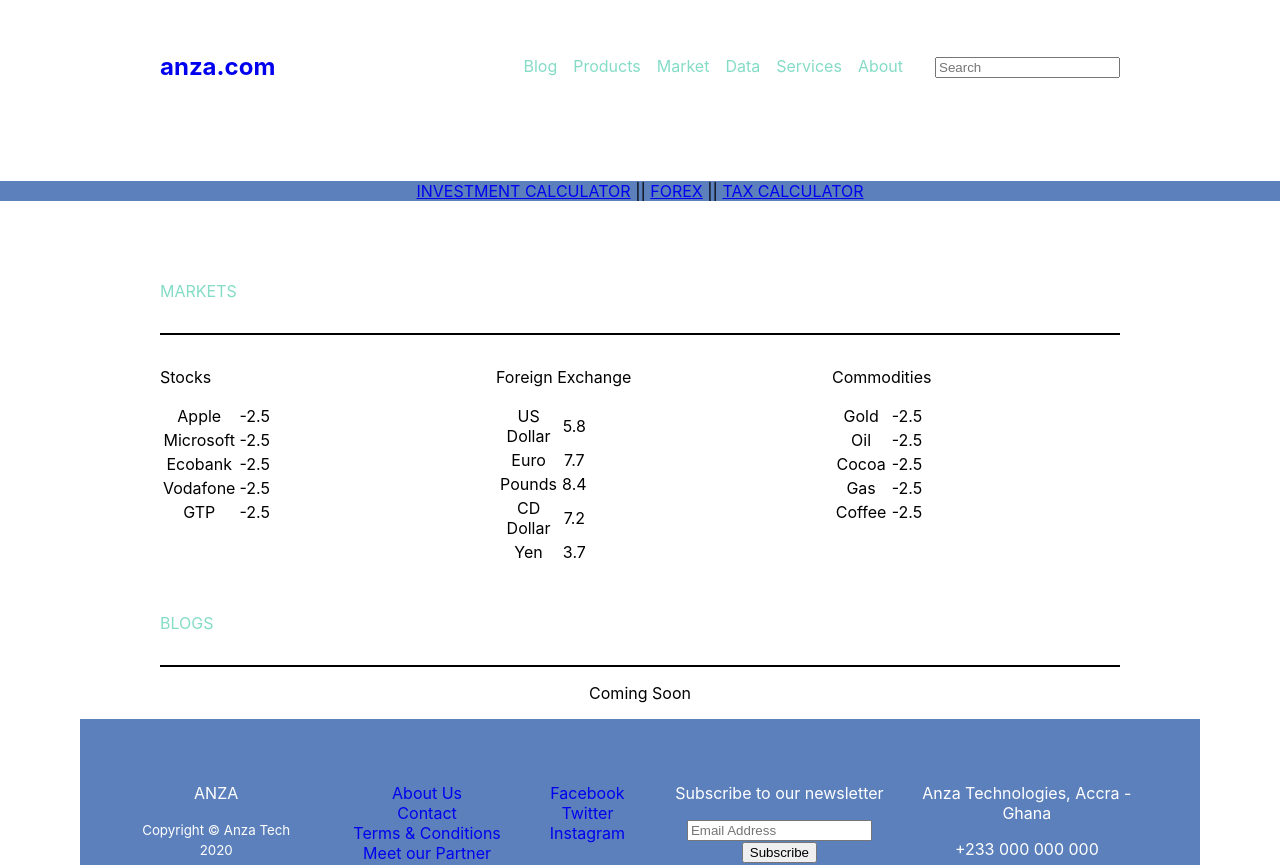
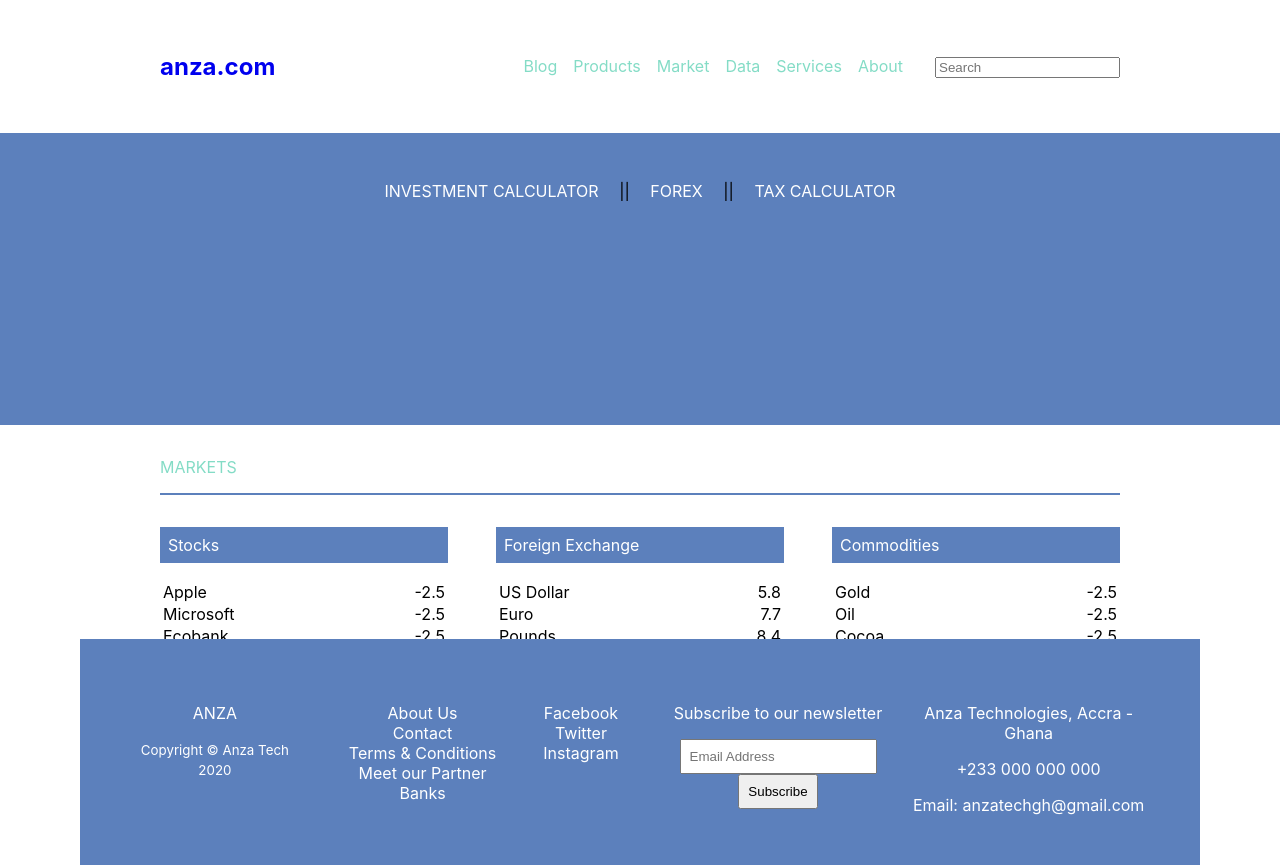
Before and after one commit to Anzatech/finance-hub, a React (Create React App) app: page / in a window 1280 px wide. Shown: the top 865 px of the page. Built offline with nearby package versions, Linux system fonts and the light colour scheme.

Commit message:
add some styling, no functionality

```diff
--- a/src/Components/Footer.js
+++ b/src/Components/Footer.js
@@ -17,6 +17,7 @@ const FooterStyle = styled.div`
 
         a {
             text-decoration: none;
+            color: white;
         }
 
         a:visited {
@@ -29,6 +30,13 @@ const FooterStyle = styled.div`
 
         .subscribe {
             margin-left: 2rem;
+
+            button{
+                padding: 0.5rem;
+            }
+            .email {
+                padding: 0.5rem;
+            }
         }
     }
 
@@ -59,7 +67,13 @@ const Footer = () => {
                 </div>
                 <div className='subscribe'>
                     <p>Subscribe to our newsletter</p>
-                    <input placeholder='Email Address'/>
+                    <input
+                        placeholder='Email Address'
+                        type='text'
+                        value=''
+                        name='email'
+                        className='email'
+                    />
                     <button>Subscribe</button>
                 </div>
             </section>
--- a/src/Pages/Home.js
+++ b/src/Pages/Home.js
@@ -5,13 +5,24 @@ import styled from 'styled-components';
 // import Calculator from '../Components/Calculator';
 
 const CalculatorStyle = styled.div`
-    // width: 100%;
-    // height: 45%;
+    height: 45%;
     background-color: #5C80BC;
+    padding: 2rem 0;
 
     .calculator {
-        margin: 3rem 0;
+        margin: 1rem 0;
         background-color: #5C80BC;
+
+        a {
+            padding: 1rem;
+            margin: 3rem 0;
+            color: white;
+            text-decoration: none;
+        }
+
+        a:hover {
+            color: black;
+        }
     }
 
     .calc {
@@ -26,8 +37,8 @@ const BodyStyle = styled.div`
 
     .markets {
         text-align:left;
-        padding: 2rem 0;
-        border-bottom: 2px black solid;
+        padding: 1rem 0;
+        border-bottom: 2px #5C80BC solid;
         color: #84DCC6;
     }
 
@@ -36,32 +47,30 @@ const BodyStyle = styled.div`
         justify-content: space-between;
 
         p {
-             text-align:left;
+            text-align:left;
+            background-color: #5C80BC;
+            color: white;
+            padding: 0.5rem;
         }
 
-        .stocks {
+        div {
             width: 30%;
         }
 
-        .forex {
-            width: 30%;
-        }
+        .table {
+            width: 100%;
 
-        .commodities {
-            width: 30%;
-        }
-
-        table {
-            width: 100%
-            display: flex;
-            justify-content: space-around;
+            tr {
+                display:flex;
+                justify-content: space-between;
+            }
         }
     }
 
     .blog-content .blogs {
         text-align: left;
-        padding: 2rem 0;
-        border-bottom: 2px black solid;
+        padding: 1rem 0;
+        border-bottom: 2px #5C80BC solid;
         color: #84DCC6;
     }
 `
@@ -88,7 +97,7 @@ const Home = () => {
                 <div className='market-content'>
                     <div className = 'stocks'>
                         <p>Stocks</p>
-                        <table style={{width:'32.5%'}}>
+                        <table className = 'table stock'>
                             <tr>
                                 <td>Apple</td>
                                 <td>-2.5</td>
@@ -113,7 +122,7 @@ const Home = () => {
                     </div>
                     <div className = 'forex'>
                         <p>Foreign Exchange</p>
-                        <table style={{width:'32.5%'}}>
+                        <table className = 'table foreign'>
                             <tr>
                                 <td>US Dollar</td>
                                 <td>5.8</td>
@@ -136,9 +145,9 @@ const Home = () => {
                             </tr>
                         </table>
                     </div>
-                    <div className = 'commodities'>
+                    <div className = 'commodity'>
                         <p>Commodities</p>
-                        <table style={{width:'32.5%'}}>
+                        <table className = 'table commodities'>
                             <tr>
                                 <td>Gold</td>
                                 <td>-2.5</td>
```
